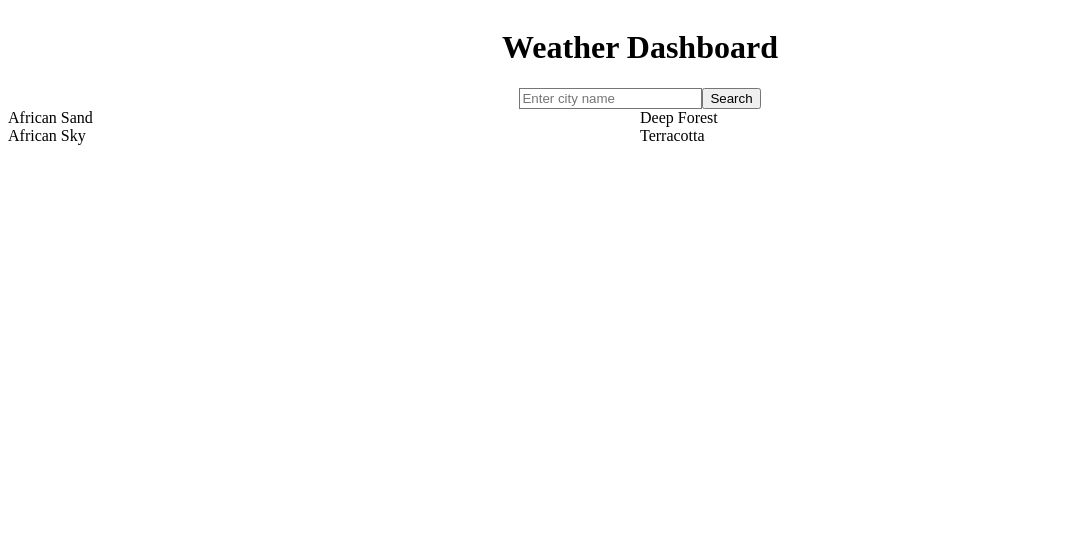
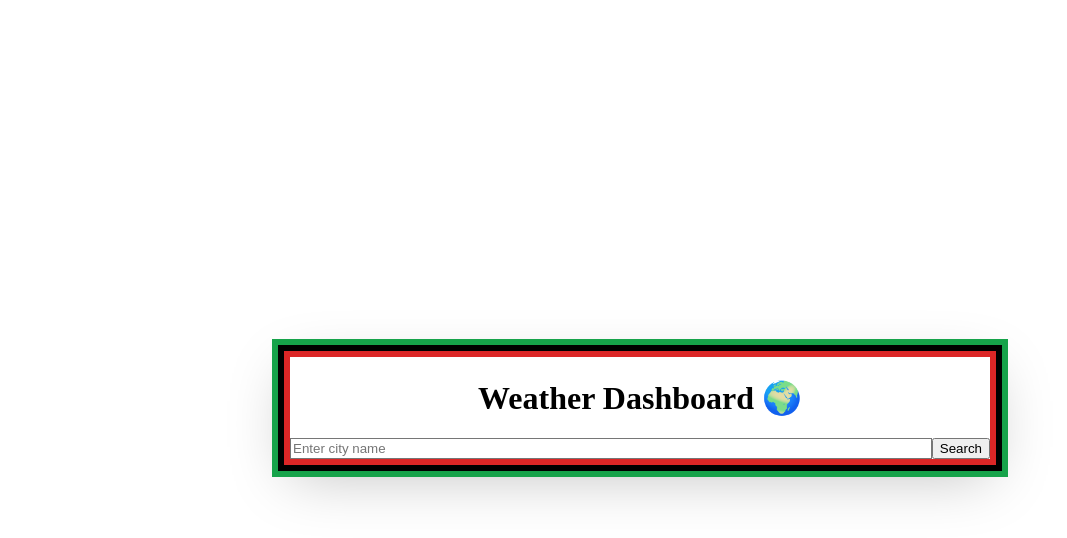
Before and after one commit to Wellpa254/weather-app, a React (Vite) app: page / in a window 1280 px wide. Shown: the top 538 px of the page, without its empty margins (0-1067 px from the left). Built offline with nearby package versions, Linux system fonts and the light colour scheme.

Commit message:
Feat: Added Pan-African triple ring and flag ribbons to Weather Dashboard

```diff
--- a/src/App.jsx
+++ b/src/App.jsx
@@ -15,9 +15,7 @@ function App() {
       const response = await fetch(
         `https://api.openweathermap.org/data/2.5/weather?q=${city}&units=metric&appid=${API_KEY}`
       );
-      if (!response.ok) {
-        throw new Error("City not found");
-      }
+      if (!response.ok) throw new Error("Try searching that city in the ant kingdom!!");
       const data = await response.json();
       setWeather(data);
     } catch (err) {
@@ -27,35 +25,28 @@ function App() {
   };
 
   return (
-    <div className="min-h-screen bg-ivory flex flex-col items-center p-6">
-      <h1 className="text-4xl font-extrabold mb-6 text-tribal tracking-wide">
-        Weather Dashboard
-      </h1>
+    <div className="min-h-screen flex items-center justify-center bg-sand">
+      {/* Pan-African triple ring via layered box-shadows (always visible) */}
+      <div
+        className="relative w-[min(92vw,700px)] rounded-3xl bg-ivory p-6 md:p-8"
+        style={{
+          boxShadow:
+            "0 0 0 6px #dc2626, 0 0 0 12px #000000, 0 0 0 18px #16a34a, 0 16px 60px rgba(0,0,0,0.25)",
+        }}
+      >
+        {/* Thin “flag ribbons” top & bottom for extra flair */}
+        <div className="pointer-events-none absolute left-6 right-6 -top-3 h-1.5 rounded-full bg-gradient-to-r from-red-600 via-black to-green-600 opacity-95" />
+        <div className="pointer-events-none absolute left-6 right-6 -bottom-3 h-1.5 rounded-full bg-gradient-to-r from-green-600 via-black to-red-600 opacity-95" />
 
-      {/* Search input */}
-      <SearchBar onSearch={fetchWeather} />
+        <h1 className="text-3xl md:text-4xl font-extrabold mb-6 text-tribal text-center tracking-wide">
+          Weather Dashboard 🌍
+        </h1>
 
-      {/* Error message */}
-      <ErrorMessage message={error} />
+        <SearchBar onSearch={fetchWeather} />
+        <ErrorMessage message={error} />
 
-      {/* Weather info */}
-      <div className="mt-6 w-full max-w-md">
-        <WeatherCard weather={weather} />
-      </div>
-
-      {/* Showcase African theme colors */}
-      <div className="grid grid-cols-2 gap-4 mt-10 w-full max-w-lg">
-        <div className="bg-sand text-tribal p-4 rounded-lg shadow">
-          African Sand
-        </div>
-        <div className="bg-forest text-ivory p-4 rounded-lg shadow">
-          Deep Forest
-        </div>
-        <div className="bg-sky text-tribal p-4 rounded-lg shadow">
-          African Sky
-        </div>
-        <div className="bg-terracotta text-ivory p-4 rounded-lg shadow">
-          Terracotta
+        <div className="mt-6">
+          <WeatherCard weather={weather} />
         </div>
       </div>
     </div>
```
